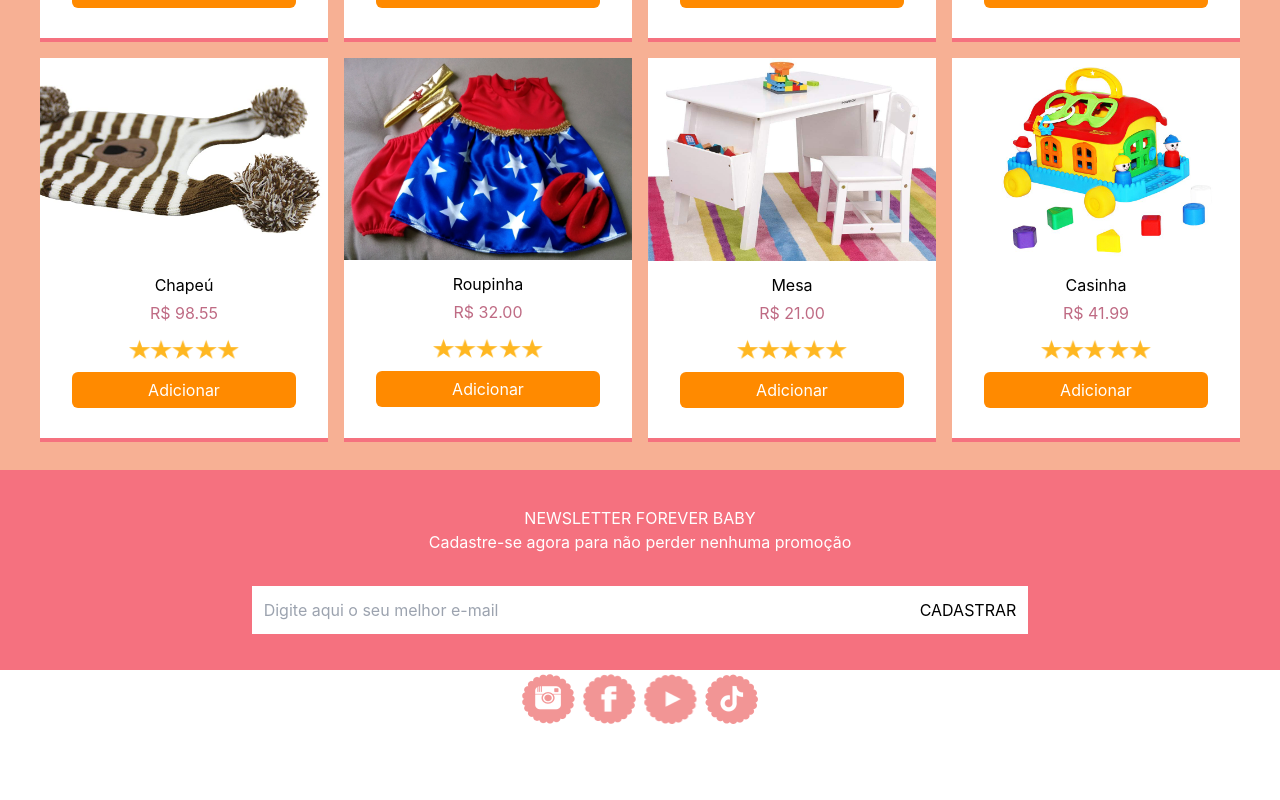
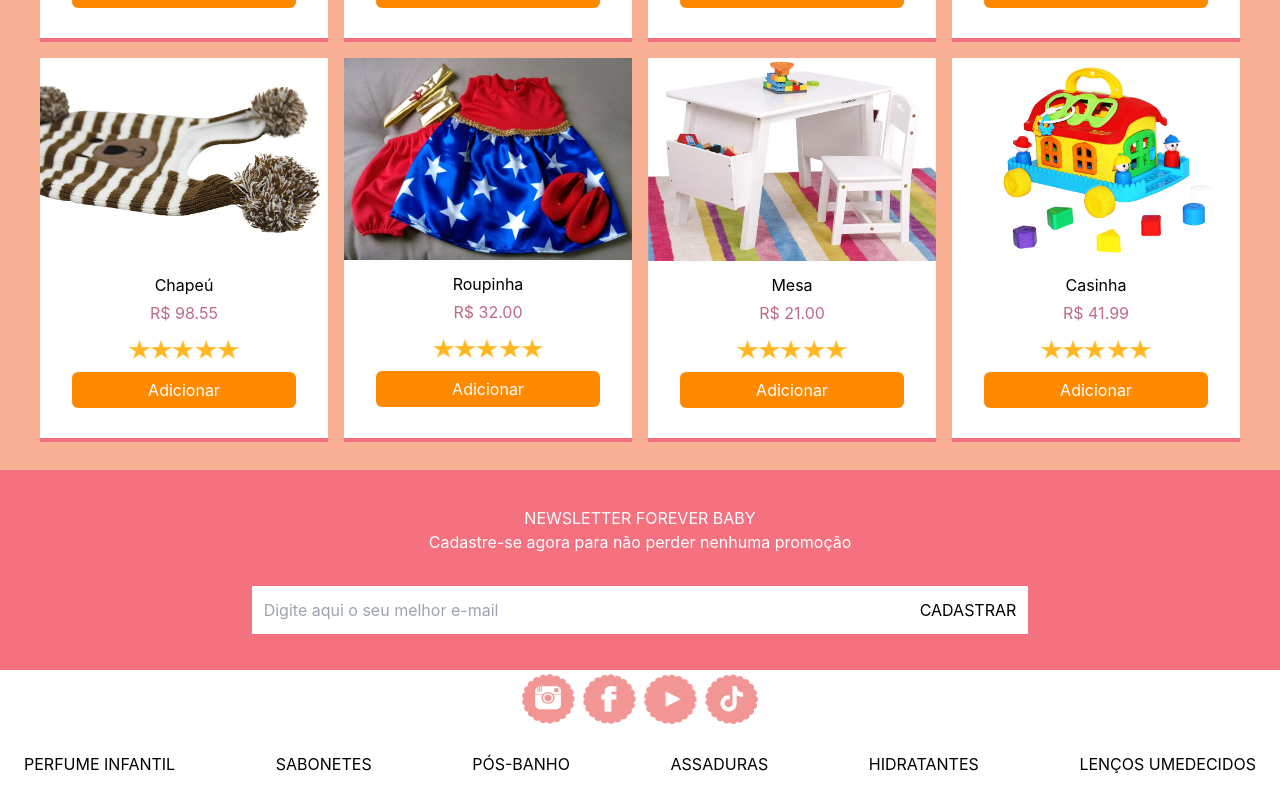
Before and after one commit to MartinGBB/forever-baby, a React (Create React App) app: page / in a window 1280 px wide. Shown: the part 1310-2110 px from the top of the page. Before the commit the page ends 2038 px from the top, so only its background shows below. Built offline with nearby package versions, Linux system fonts and the light colour scheme.

Commit message:
fix: refatora navbar para ser reutilizado

```diff
--- a/src/components/Footer.js
+++ b/src/components/Footer.js
@@ -1,5 +1,6 @@
 import React from 'react';
 import PropTypes from 'prop-types';
+import Navbar from './Navbar';
 
 function Footer({ contact }) {
   return (
@@ -18,6 +19,7 @@ function Footer({ contact }) {
           )
         })
       }
+      <Navbar />
     </div>
   );
 }
--- a/src/components/Header.js
+++ b/src/components/Header.js
@@ -49,7 +49,7 @@ function Header() {
           />
         </div>
       </div>
-          <Navbar />
+          <Navbar style="bg-secondary-color text-white" />
     </div>
   );
 }
--- a/src/components/Navbar.js
+++ b/src/components/Navbar.js
@@ -1,8 +1,8 @@
 import React from 'react'
 
-function Navbar() {
+function Navbar({ style }) {
   return (
-    <nav className="bg-secondary-color text-white">
+    <nav className={ style }>
       <ul className="desktop:flex desktop:justify-between p-6 phone:justify-start">
         <li className="hover:underline"><a href="/">PERFUME INFANTIL</a></li>
         <li className="hover:underline"><a href="/">SABONETES</a></li>
```
